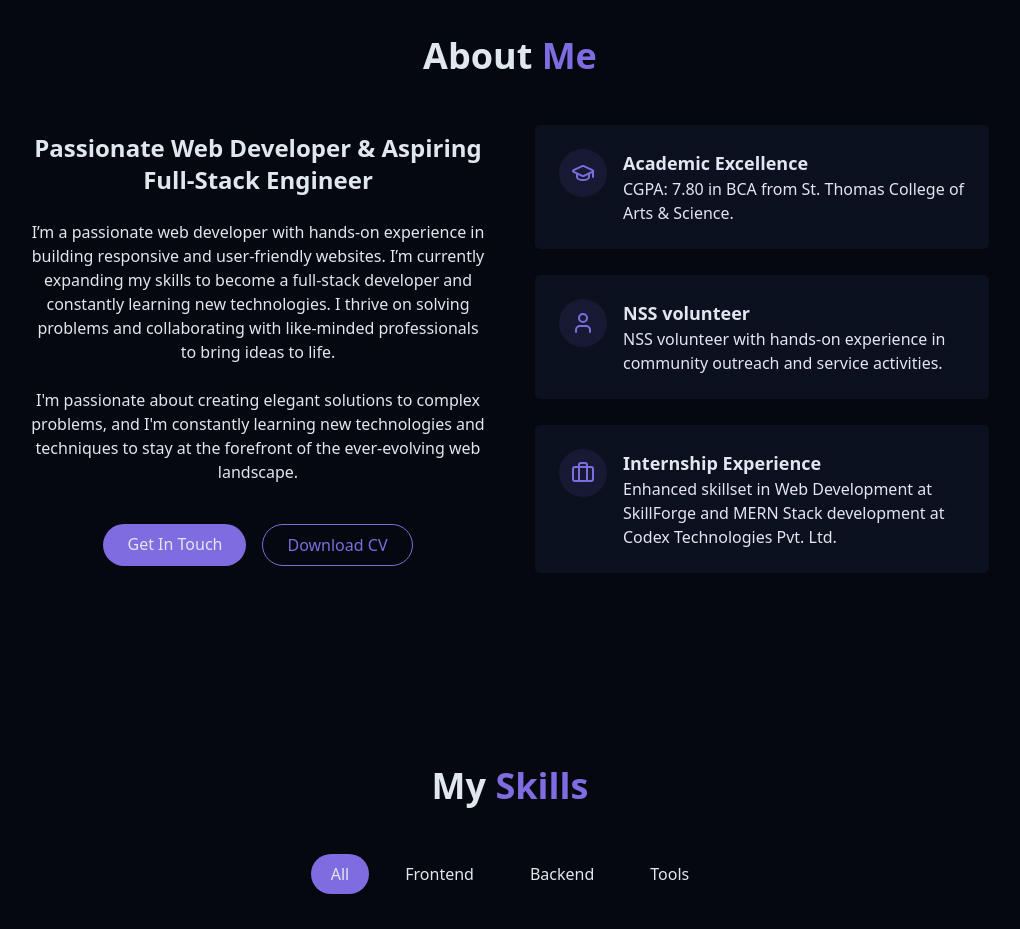
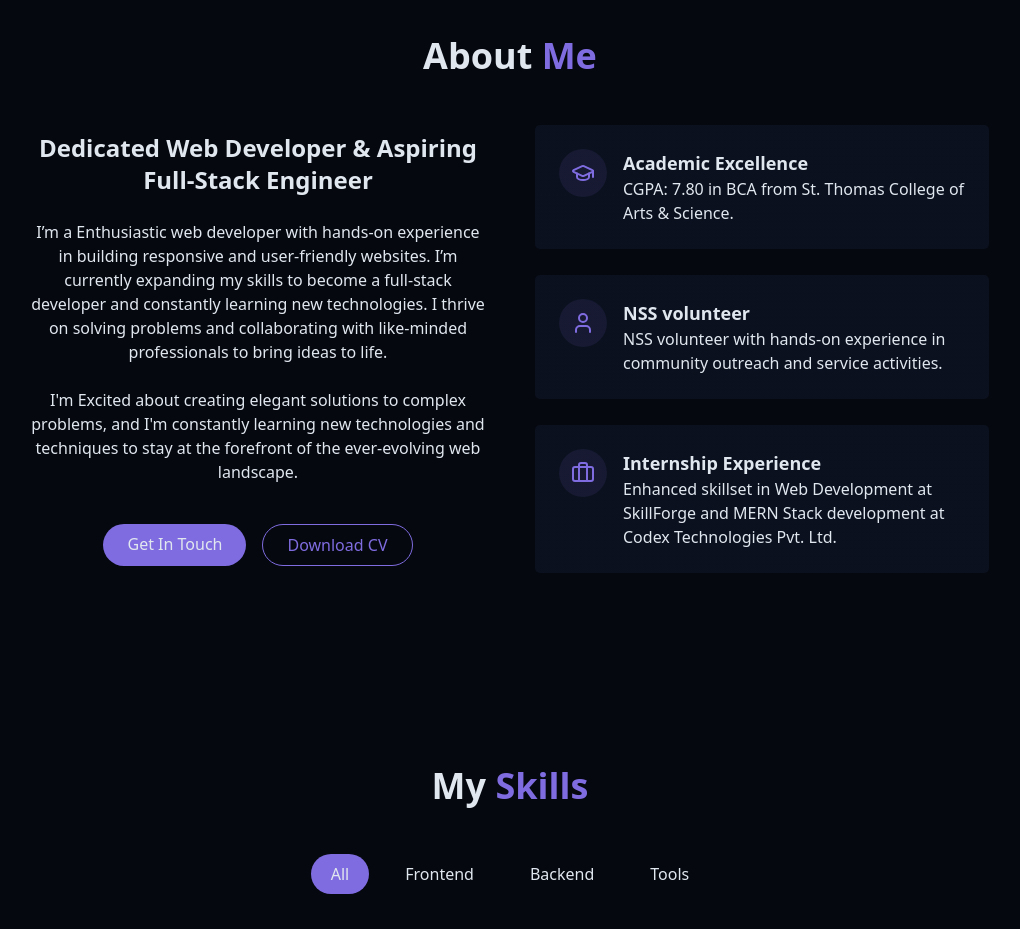
Before and after one commit to Harish-2317/Harish-Portfolio, a React (Vite) app: page / in a window 1280 px wide. Shown: the part 860-1789 px from the top of the page, without its empty margins (130-1150 px from the left). Built offline with nearby package versions, Linux system fonts and the light colour scheme.

Commit message:
Update AboutSection.jsx

```diff
--- a/src/components/AboutSection.jsx
+++ b/src/components/AboutSection.jsx
@@ -12,17 +12,17 @@ export const AboutSection = () => {
         <div className="grid grid-cols-1 md:grid-cols-2 gap-12 items-center">
           <div className="space-y-6">
             <h3 className="text-2xl font-semibold">
-              Passionate Web Developer & Aspiring Full-Stack Engineer
+              Dedicated Web Developer & Aspiring Full-Stack Engineer
             </h3>
 
             <p className="text-muted-foreground">
-              I’m a passionate web developer with hands-on experience in building responsive and user-friendly websites.
+              I’m a Enthusiastic web developer with hands-on experience in building responsive and user-friendly websites.
               I’m currently expanding my skills to become a full-stack developer and constantly learning new technologies.
               I thrive on solving problems and collaborating with like-minded professionals to bring ideas to life.
             </p>
 
             <p className="text-muted-foreground">
-              I'm passionate about creating elegant solutions to complex
+              I'm Excited about creating elegant solutions to complex
               problems, and I'm constantly learning new technologies and
               techniques to stay at the forefront of the ever-evolving web
               landscape.
```
